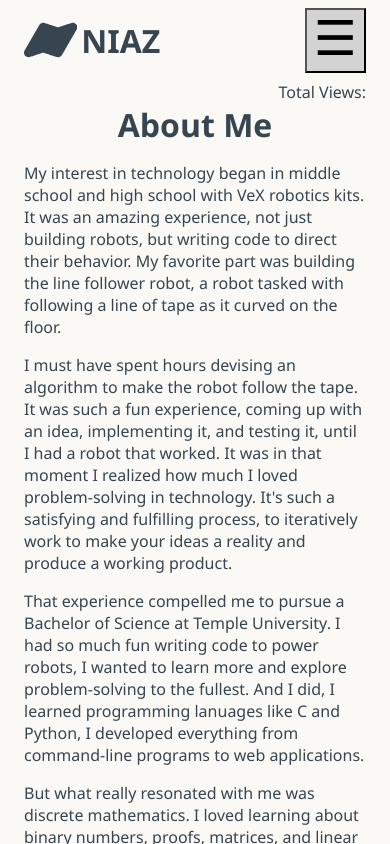
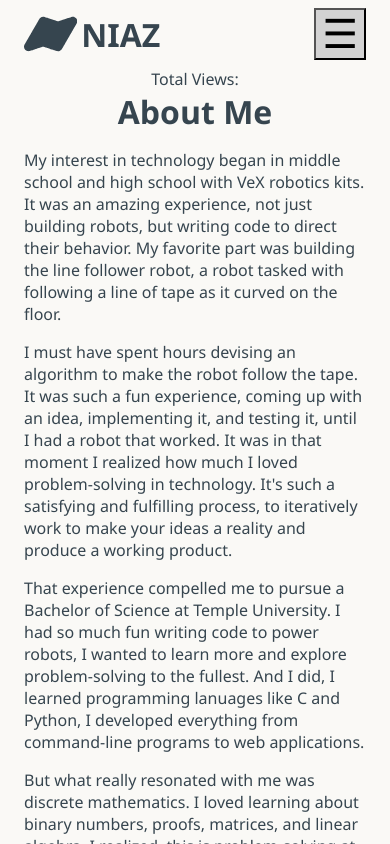
Before and after one commit to tuk05348/website-frontend, an Angular app: page /about in a window 390 px wide. Shown: the top 844 px of the page. Built offline with nearby package versions, Linux system fonts and the light colour scheme; no server answers.

Commit message:
Made the hamburger menu more responsive on mobile for different font sizes.

```diff
--- a/src/app/Components/footer/footer.component.css
+++ b/src/app/Components/footer/footer.component.css
@@ -29,4 +29,5 @@
     flex-direction: column;
     align-items: center;
     gap: 0.5em;
+    padding-bottom: 2%;
 }
--- a/src/app/Components/navbar/navbar.component.css
+++ b/src/app/Components/navbar/navbar.component.css
@@ -9,7 +9,6 @@
     display: flex;
     align-items: center;
     justify-content: space-between;
-    z-index: 1;
 }
 
 .counter {
@@ -21,6 +20,7 @@
     display: flex;
     align-items: center;
     gap: 0.25em;
+    z-index: 0;
 }
 
 .name {
@@ -34,10 +34,9 @@
 
 .hamburger {
     display: none;
-    font-size: 3rem;
+    font-size: 2.5rem;
     background-color: #D3D3D3;
     cursor: pointer;
-    padding: 0px 0.15em 0.1em;
 }
 
 .link-container {
@@ -64,21 +63,25 @@
 
     .header {
         gap: 0.5em;
+        z-index: 1;
+    }
+
+    .nav-container {
+        gap: 0.5em;
+        z-index: 1;
     }
 
     .link-container {
         display: none;
+        position: fixed;
+        right: 1.5em;
+        width: 50vw;
         box-sizing: border-box;
-        z-index: 2;
         flex-direction: column;
         align-items: center;
-        justify-content: flex-start;
-        position: absolute;
-        width: 15em;
-        top: 5.1em;
-        right: 1.5em;
         background-color: #D3D3D3;
         gap: 0px;
+        z-index: 2;
     }
 
     .link-container.open {
@@ -108,4 +111,8 @@
     .hamburger {
         display: block;
     }
+
+    .counter {
+        justify-content: center;
+    }
 }
--- a/src/app/Components/navbar/navbar.component.html
+++ b/src/app/Components/navbar/navbar.component.html
@@ -4,6 +4,7 @@
             <svg class="icon" logo></svg>
             <span class="name">NIAZ</span>
         </div>
+        <div class="menu">
             <button class="hamburger" (click)="menuOpen = !menuOpen">
                 &#9776;
             </button>
@@ -13,6 +14,7 @@
                 <a class="link" routerLink="/projects" routerLinkActive="highlight" (click)="menuOpen = false">Projects</a>
                 <a class="link" routerLink="/contact" routerLinkActive="highlight" (click)="menuOpen = false">Contact</a>
             </div>
+        </div>
     </nav>
     <span class="counter">Total Views: {{ count }}</span>
 </div>
```
Lines whose indentation alone changed are shown as unchanged.
